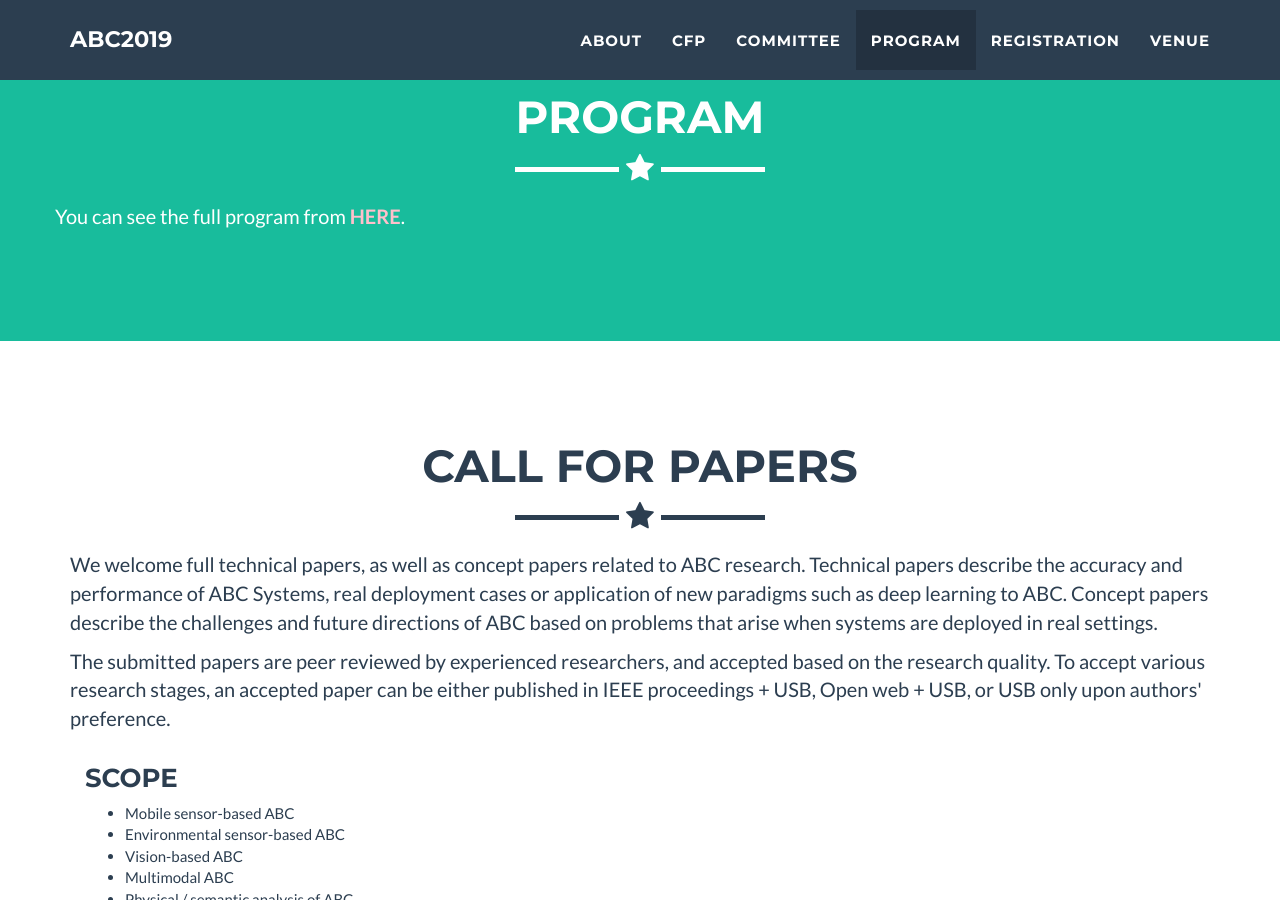
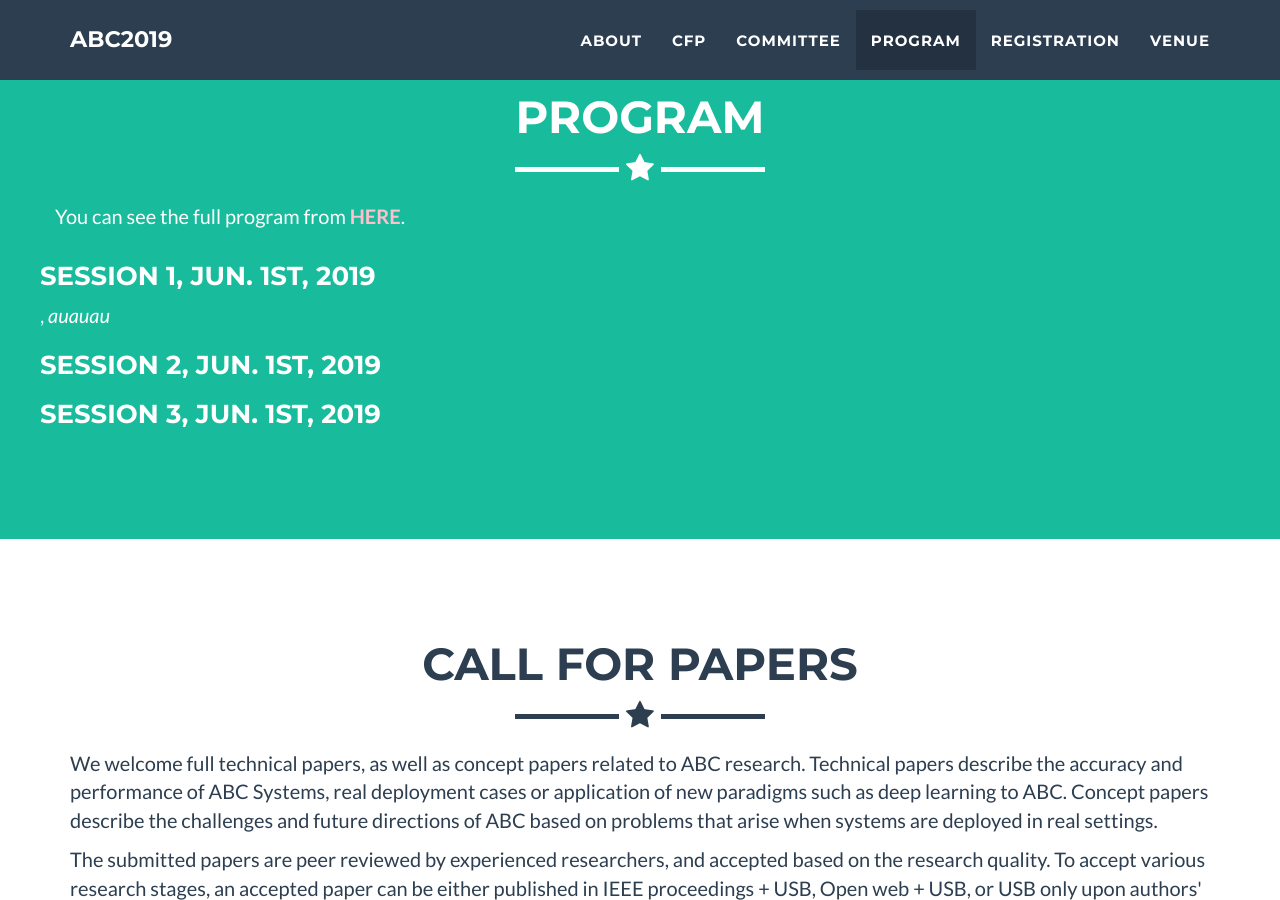
Before and after one commit to abc-research/2019, a Jekyll site: the page built from index.html, in a window 1280 px wide and 900 px high, scrolled down 1660 px. Built offline with Jekyll 4.4.1, drawn with Linux system fonts in a browser that asks for light colours.

Commit message:
Update _config.yml

```diff
--- a/_config.yml
+++ b/_config.yml
@@ -46,6 +46,17 @@ footer:
 about:
   - text: "<b>Human Activity Recognition</b> has been researched in thousands of papers so far, with mobile / environmental sensors in ubiquitous / pervasive domains, and with cameras in vision domains. As well, <b>Human Behavior Analysis</b> is also explored for long-term health care, rehabilitation, emotion recognition, human interaction, and so on. However, many research challenges remain for realistic settings, such as complex and ambiguous activities / behavior, optimal sensor combinations, (deep) machine learning, data collection, platform systems, and killer applications."
   - text: "In this conference, we comprehend such research domains as <b>ABC</b>: <i>Activity and Behavior Computing</i>, and provide an open and a confluent place for discussing various aspects and the future of the ABC."
+
+
+session:
+  - name: Session 1, Jun. 1st, 2019
+    paper:
+      - time: hoge
+        authors: auauau
+  - name: Session 2, Jun. 1st, 2019
+  - name: Session 3, Jun. 1st, 2019
+
+
 
 # Committee members
 committee:
```
